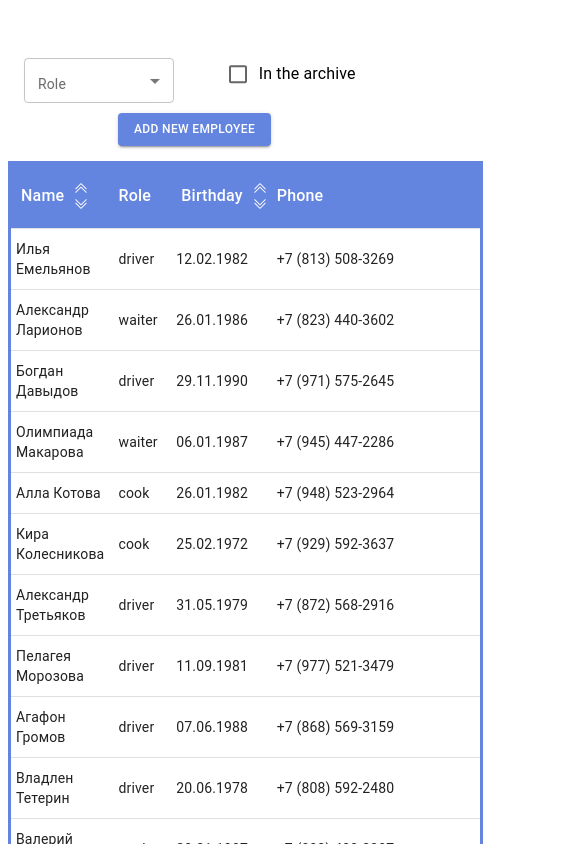
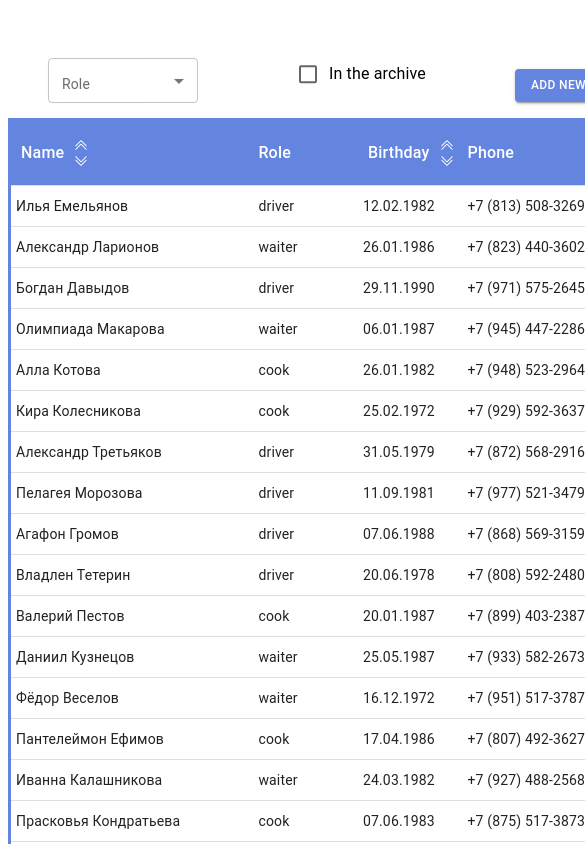
Before and after one commit to layout-IT/TestTask, a React (Create React App) app: page /TestTask/add in a window 390 px wide. Both pictures are taken after typing "5551234", "Sample", "Sample", "Sample", "2020-01-15", "5551234" into the empty fields and a click on the button "ADD EMPLOYEE". Shown: the top 844 px of the page, 585 px wide, since content can reach past the window. Built offline with nearby package versions, Linux system fonts and the light colour scheme.

Commit message:
@media (max-width: 1000px) {     width: 700px   }

```diff
--- a/src/App.module.scss
+++ b/src/App.module.scss
@@ -2,12 +2,19 @@
   position: relative;
   display: flex;
   justify-content: center;
-  width: 100%;
+  width: 1500px;
+  margin: 0 auto;
+  @media (max-width: 1200px) {
+    width: 1000px
+  }
+  @media (max-width: 1000px) {
+    width: 700px
+  }
 }
 
 .container {
   padding-top: 50px;
-  width: 80%;
+  width: 100%;
   @media (max-width: 600px) {
     width: 100%;
   }
```
